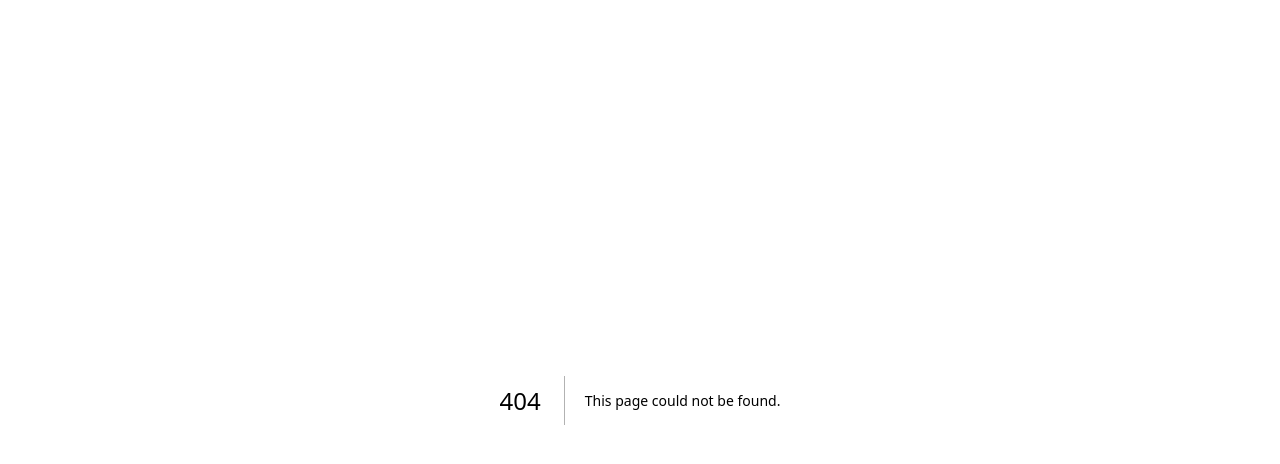
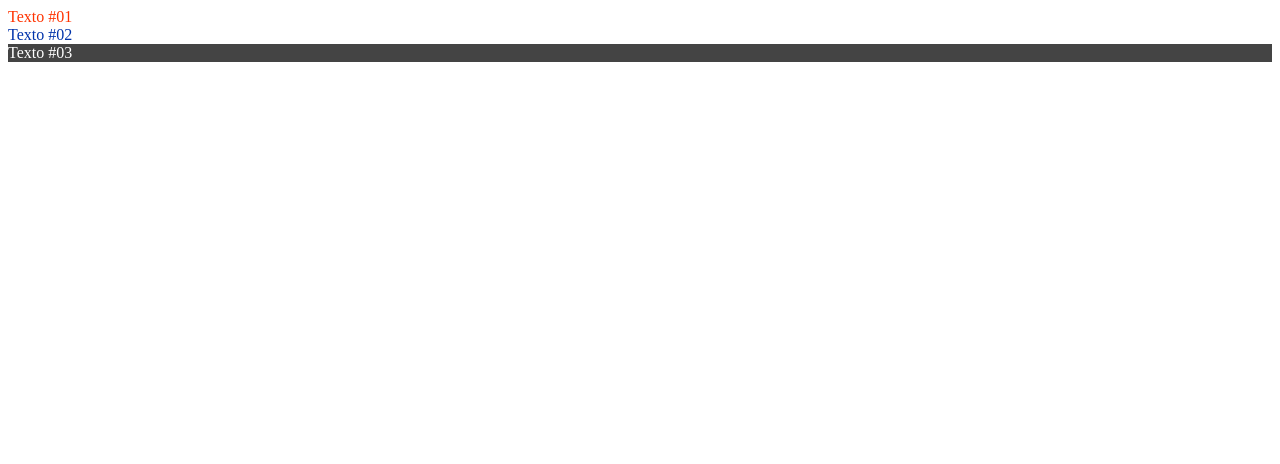
Before and after one commit to helioalb/nextjs, a Next.js app in the folder exercicios/: page /css/integracao2 in a window 1280 px wide. Before the commit this address had no page. Shown: the top 464 px of the page. Built offline with nearby package versions, Linux system fonts and the light colour scheme.

Commit message:
Add css module example

```diff
--- /dev/null
+++ b/exercicios/src/pages/css/integracao2.jsx
@@ -0,0 +1,11 @@
+import styles from './integracao2.module.css'
+
+export default function integracao() {
+  return (
+    <>
+      <div className={styles.vermelha}>Texto #01</div>
+      <div className={styles.azul}>Texto #02</div>
+      <div className={styles.branca}>Texto #03</div>
+    </>
+  )
+}
--- /dev/null
+++ b/exercicios/src/pages/css/integracao2.module.css
@@ -0,0 +1,12 @@
+.vermelha {
+  color: #f30;
+}
+
+.azul {
+  color: #03a;
+}
+
+.branca {
+  background-color: #444;
+  color: #fff;
+}
```
